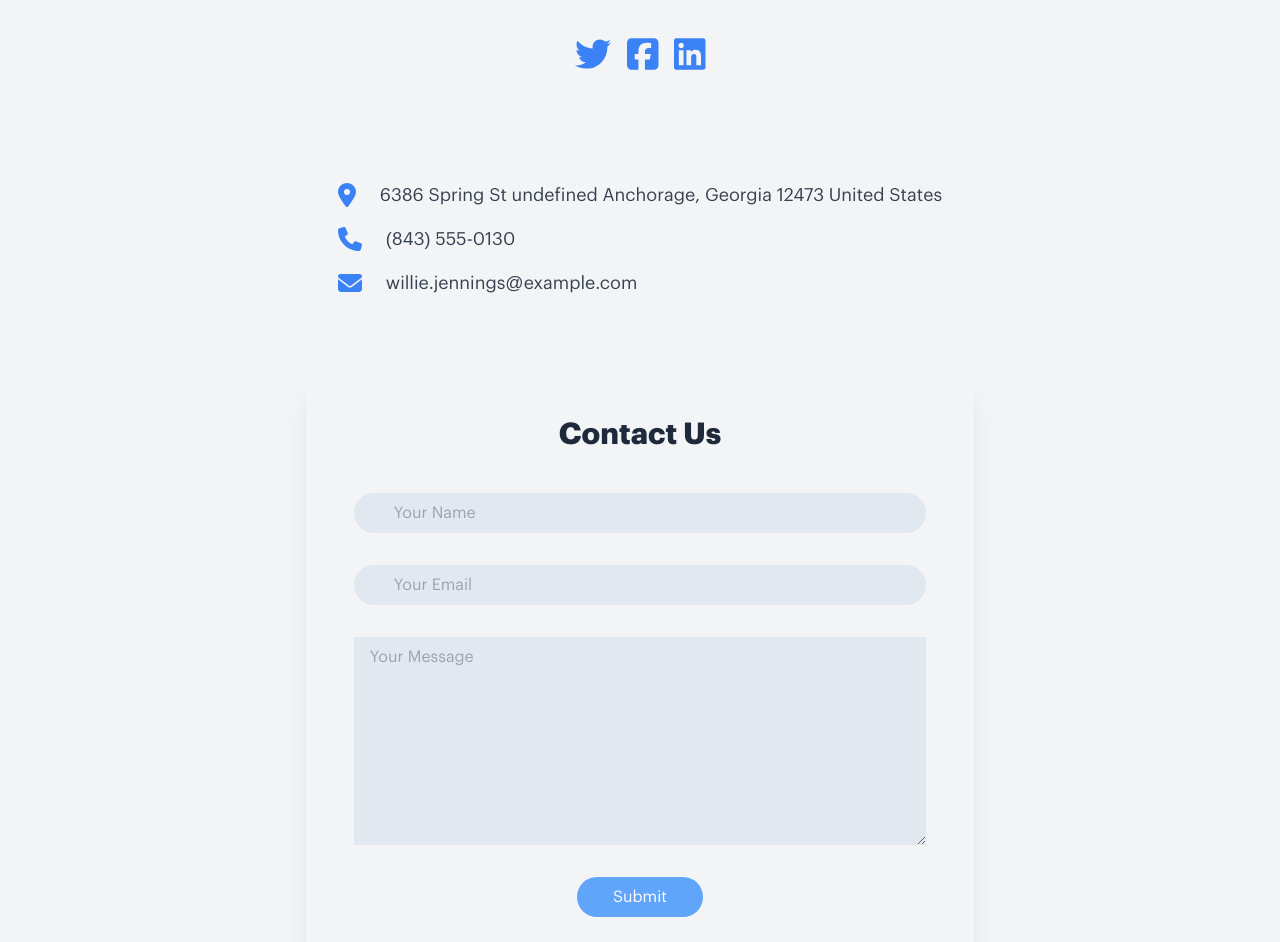
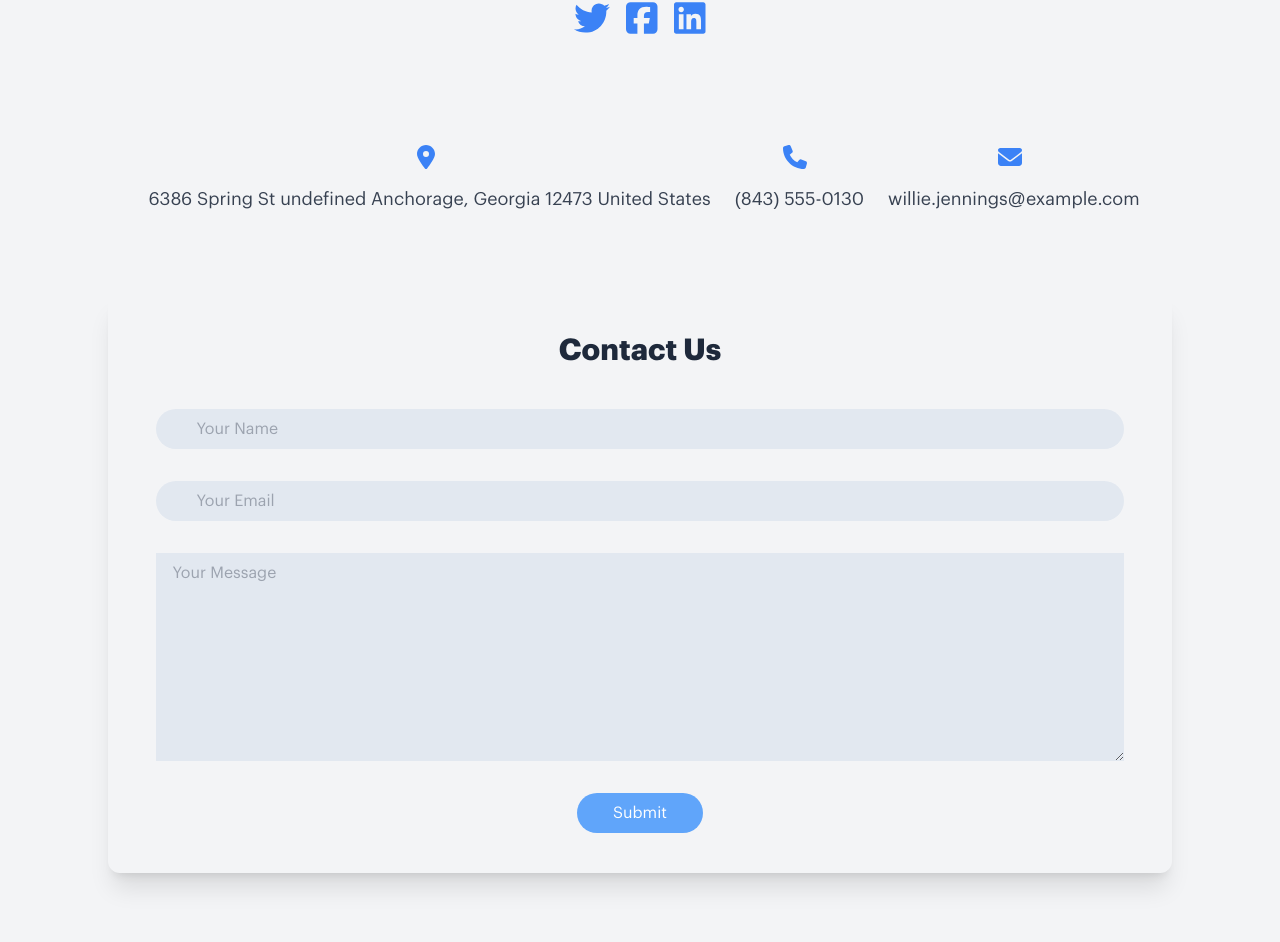
Before and after one commit to Mampionona33/test-integration-ctrlweb, a Vue app: page / in a window 1280 px wide. Shown: the part 6092-7034 px from the top of the page. Built offline with nearby package versions, Linux system fonts and the light colour scheme.

Commit message:
responsive info contact us

```diff
--- a/src/components/contactUs.vue
+++ b/src/components/contactUs.vue
@@ -21,12 +21,12 @@
 
     <!-- Section des informations de contact -->
     <div
-      class="flex gap-4 flex-col text-2xl items-start justify-center mt-6 px-8"
+      class="flex gap-4 flex-col text-2xl items-start justify-center mt-6 px-8 md:flex-row"
     >
       <div
         v-for="info in infos"
         :key="info.id"
-        class="flex items-center space-x-2 gap-4 jus"
+        class="flex items-center space-x-2 gap-4 justify-center flex-row md:flex-col"
       >
         <font-awesome-icon
           :icon="['fas', info.icon]"
```
